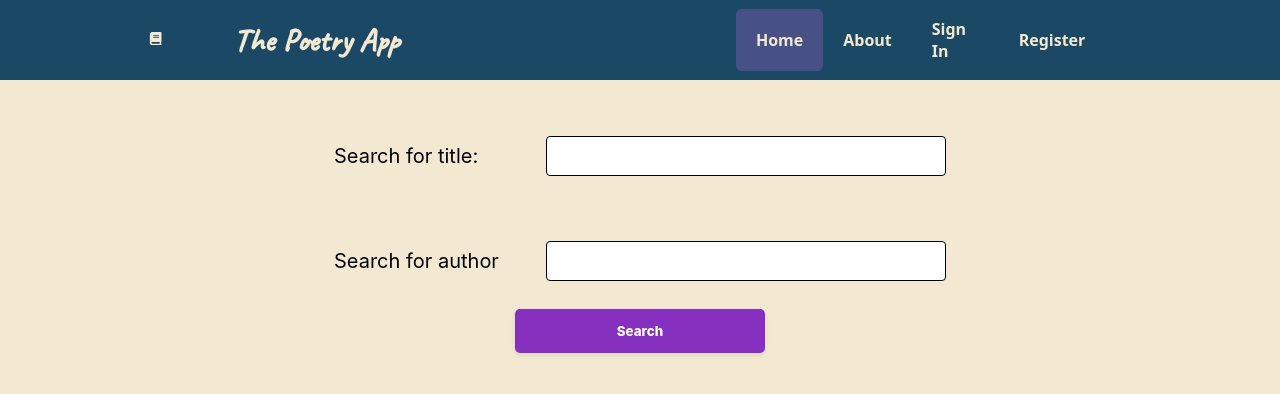
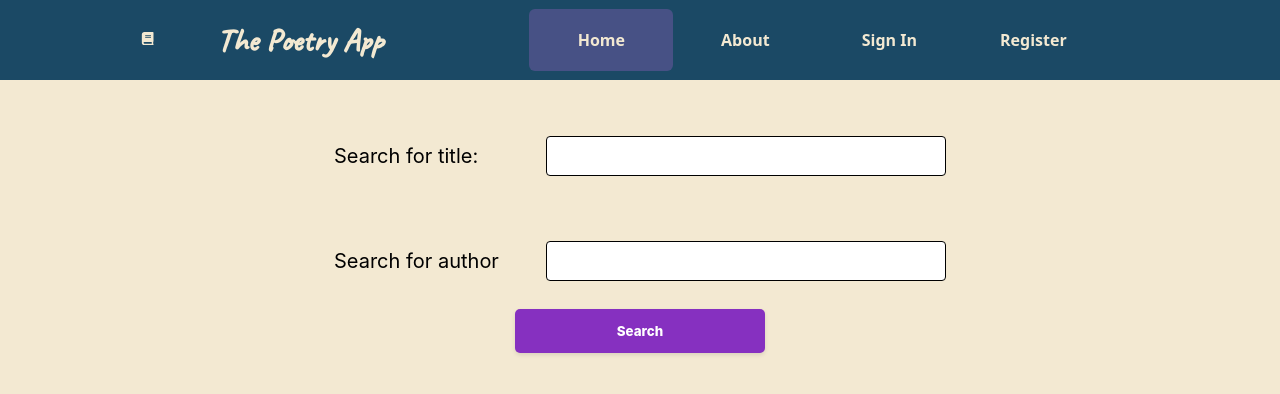
Before and after one commit to IAMAMZ/poetry, a React (Create React App) app: page / in a window 1280 px wide. Shown: the top 394 px of the page. Built offline with nearby package versions, Linux system fonts and the light colour scheme.

Commit message:
header style changes

```diff
--- a/src/components/Header.css
+++ b/src/components/Header.css
@@ -37,11 +37,11 @@
     display: flex;
     align-items: center;
     justify-content: space-around;
-    width: 800px;
+    width: 1000px;
 }
 
-.innerWrapper .nav-link:hover {
-    color: rgb(219, 63, 63);
+.innerWrapper nav a:hover {
+    color: rgb(171, 38, 38);
     cursor: pointer;
     background:transparent;
 }
@@ -49,7 +49,10 @@
     text-decoration: none;
     color: #F3E9D2;
     display: flex;
+    align-items: center;
+    justify-content: center;
     padding: 20px;
+    width: 144px;
 }
 
 h1 {
```
